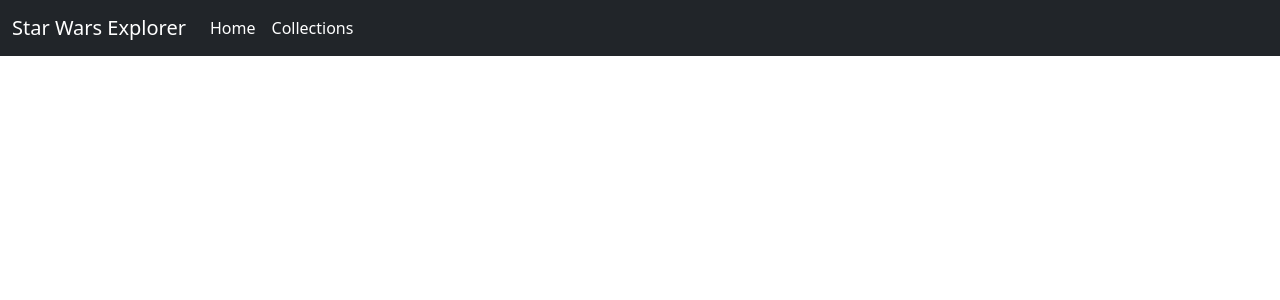
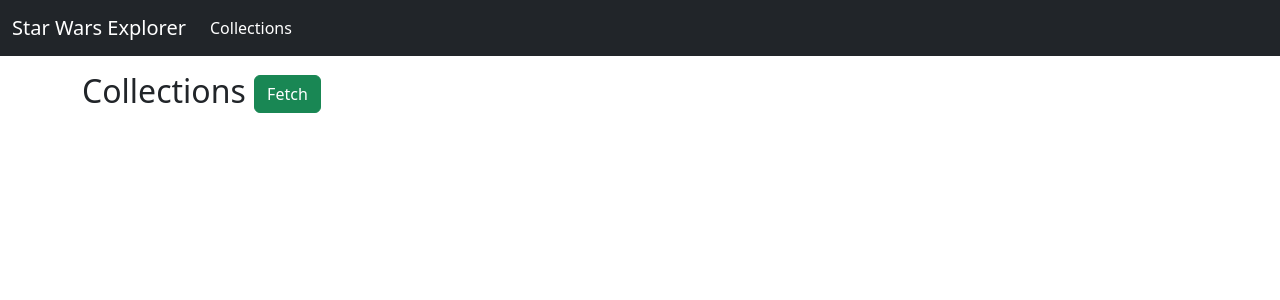
Before and after one commit to GrzegorzJureczko/Star-Wars-Explorer, a Django app: page / in a window 1280 px wide. Shown: the top 300 px of the page. Run offline with Django 4.2, Linux system fonts and the light colour scheme; some libraries are stand-ins or nearby versions.

Commit message:
fetch data and save to csv

```diff
--- /dev/null
+++ b/explorer/templates/explorer/collections.html
@@ -0,0 +1,5 @@
+{% extends 'base.html' %}
+
+{% block content %}
+    <h2>Collections <a href="{% url 'explorer:fetch' %}" class="btn btn-success">Fetch</a></h2>
+{% endblock %}
--- a/explorer/templates/explorer/home.html
+++ /dev/null
@@ -1 +0,0 @@
-{% extends 'base.html' %}
--- a/explorer/urls.py
+++ b/explorer/urls.py
@@ -5,7 +5,7 @@ from . import views
 app_name = 'explorer'
 
 urlpatterns = [
-    path('', views.Home.as_view(), name='home'),
-
+    path('', views.Collections.as_view(), name='collections'),
+    path('fetch/', views.FetchData.as_view(), name='fetch'),
 
 ]
--- a/explorer/views.py
+++ b/explorer/views.py
@@ -1,10 +1,43 @@
-from django.shortcuts import render
+import requests
+from django.shortcuts import render, redirect
+from django.urls import reverse
 from django.views import View
-
+import requests
+from datetime import date, datetime
+import csv
 
 # Create your views here.
 
 
-class Home(View):
+class Collections(View):
     def get(self, request):
-        return render(request, 'explorer/home.html')
+        return render(request, 'explorer/collections.html')
+
+
+
+class FetchData(View):
+    def get(self, request):
+        get_count = requests.get('https://swapi.dev/api/people')
+        count = get_count.json()['count']
+        pages = (count // 10) + 1
+        people_data = []
+        for page in range(1, pages + 1):
+            response = requests.get(f'https://swapi.dev/api/people/?page={page}')
+            for character in response.json()['results']:
+                planet = requests.get(character['homeworld'])
+                person = [character['name'], character['height'], character['mass'], character['hair_color'],
+                          character['skin_color'], character['eye_color'], character['birth_year'],
+                          character['gender'], planet.json()['name'], date.today()]
+                people_data.append(person)
+
+        header = ['name', 'height', 'mass', 'hair_color', 'skin_color', 'eye_color', 'birth_year', 'gender',
+                  'homeworld',
+                  'date']
+        data = people_data
+        file_name = (str(datetime.now())).replace(" ", "_")
+        with open(f'{file_name}.csv', 'w') as file:
+            writer = csv.writer(file)
+            writer.writerow(header)
+            writer.writerows(data)
+
+        return redirect(reverse('explorer:collections'))
--- a/templates/partials/_menu.html
+++ b/templates/partials/_menu.html
@@ -8,10 +8,7 @@
         <div class="collapse navbar-collapse" id="navbarSupportedContent">
             <ul class="navbar-nav me-auto mb-2 mb-lg-0">
                 <li class="nav-item">
-                    <a class="nav-link active" aria-current="page" href="#">Home</a>
-                </li>
-                <li class="nav-item">
-                    <a class="nav-link active" aria-current="page" href="#">Collections</a>
+                    <a class="nav-link active" aria-current="page" href="{% url 'explorer:collections' %}">Collections</a>
                 </li>
 
             </ul>
```
Also changed, not shown: requirements.txt (+8 -0 lines).
